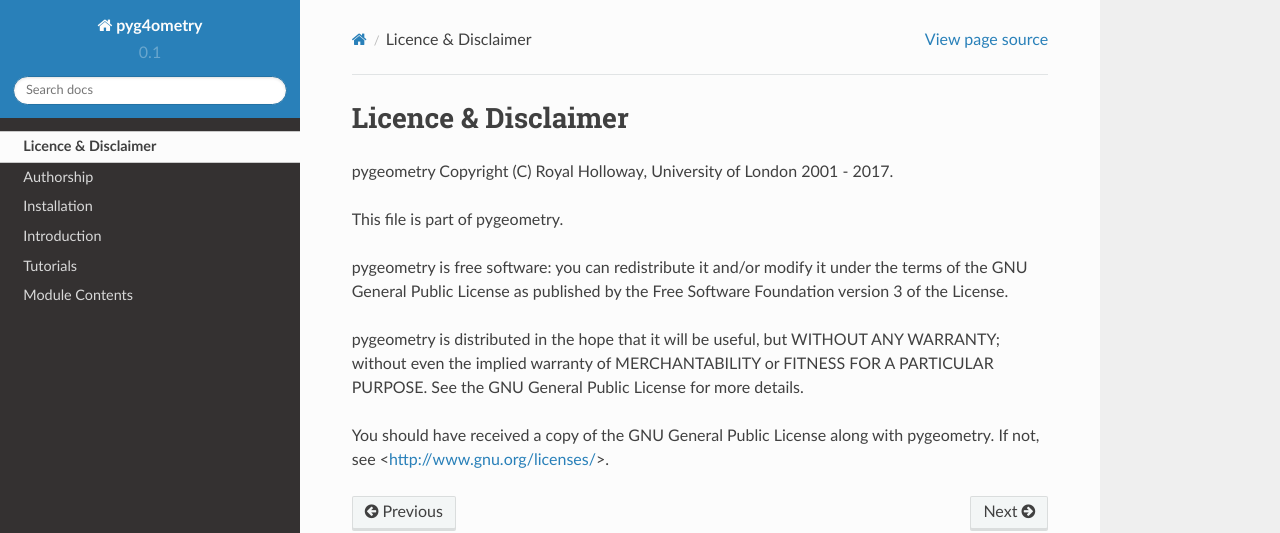
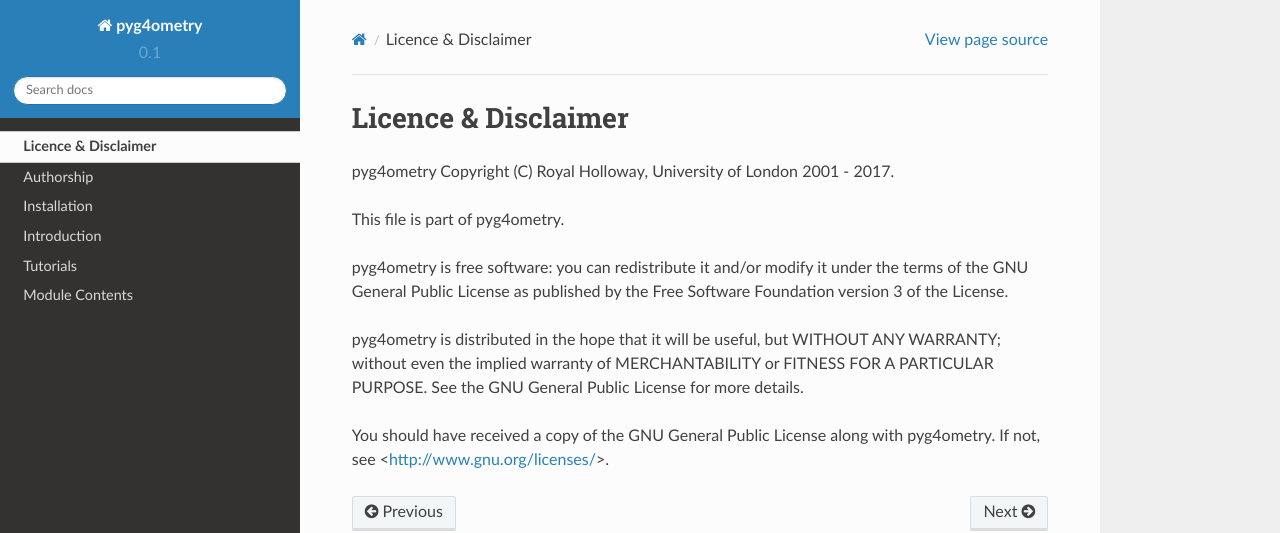
Before and after one commit to g4edge/pyg4ometry, a Sphinx documentation site: the page built from pyg4ometry/docs/source/licence.rst, in a window 1280 px wide. Shown: the top 533 px of the page. Built offline with Sphinx 7.4.7 and the Read the Docs theme 2.0.0, drawn with Linux system fonts in a browser that asks for light colours.

Commit message:
Updated package name

```diff
--- a/pyg4ometry/docs/source/authorship.rst
+++ b/pyg4ometry/docs/source/authorship.rst
@@ -2,7 +2,7 @@
 Authorship
 ==========
 
-The following people have contributed to pygeometry:
+The following people have contributed to pyg4ometry:
 
 * Stewart Boogert
 * Andrey Abramov
--- a/pyg4ometry/docs/source/licence.rst
+++ b/pyg4ometry/docs/source/licence.rst
@@ -2,18 +2,18 @@
 Licence & Disclaimer
 ====================
 
-pygeometry Copyright (C) Royal Holloway, University of London 2001 - 2017.
+pyg4ometry Copyright (C) Royal Holloway, University of London 2001 - 2017.
 
-This file is part of pygeometry.
+This file is part of pyg4ometry.
 
-pygeometry is free software: you can redistribute it and/or modify
+pyg4ometry is free software: you can redistribute it and/or modify
 it under the terms of the GNU General Public License as published
 by the Free Software Foundation version 3 of the License.
 
-pygeometry is distributed in the hope that it will be useful, but
+pyg4ometry is distributed in the hope that it will be useful, but
 WITHOUT ANY WARRANTY; without even the implied warranty of
 MERCHANTABILITY or FITNESS FOR A PARTICULAR PURPOSE.  See the
 GNU General Public License for more details.
 
 You should have received a copy of the GNU General Public License
-along with pygeometry.  If not, see <http://www.gnu.org/licenses/>.
+along with pyg4ometry.  If not, see <http://www.gnu.org/licenses/>.
--- a/pyg4ometry/docs/source/tutorials.rst
+++ b/pyg4ometry/docs/source/tutorials.rst
@@ -4,6 +4,9 @@
 
 Geant4 python scripting
 -----------------------
+
+GDML loading
+------------
 
 STL conversion
 --------------
```
Also changed, not shown: pyg4ometry/docs/source/installation.rst (+6 -2 lines).
